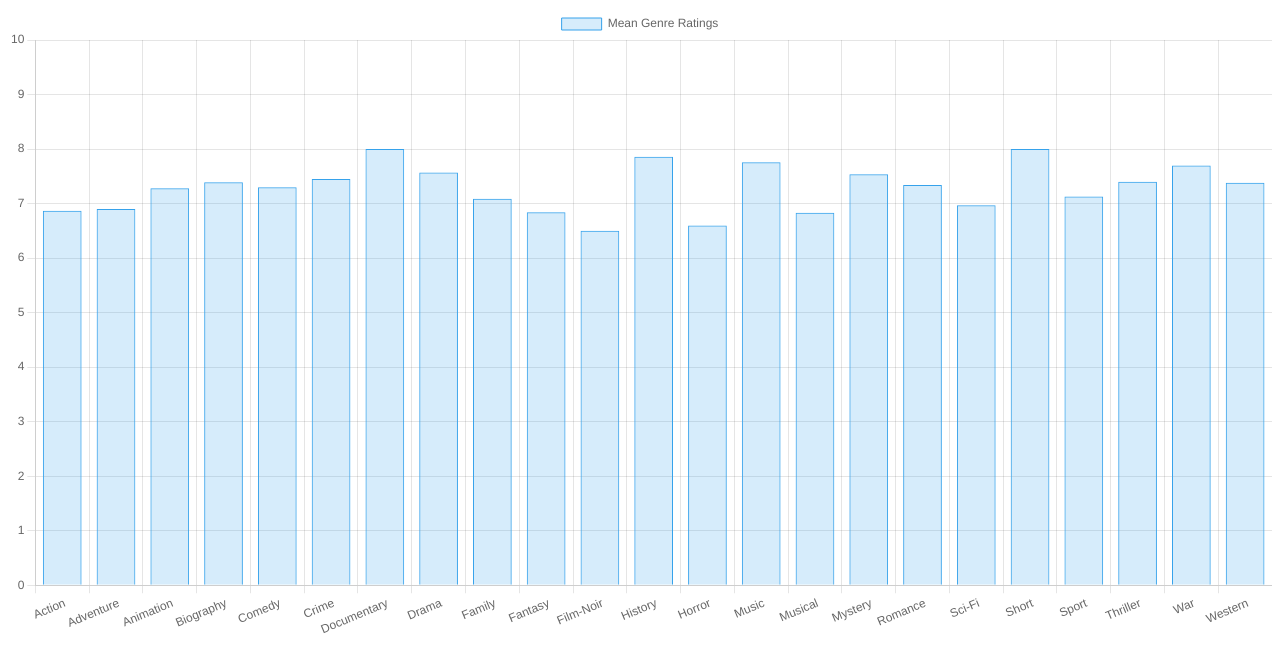
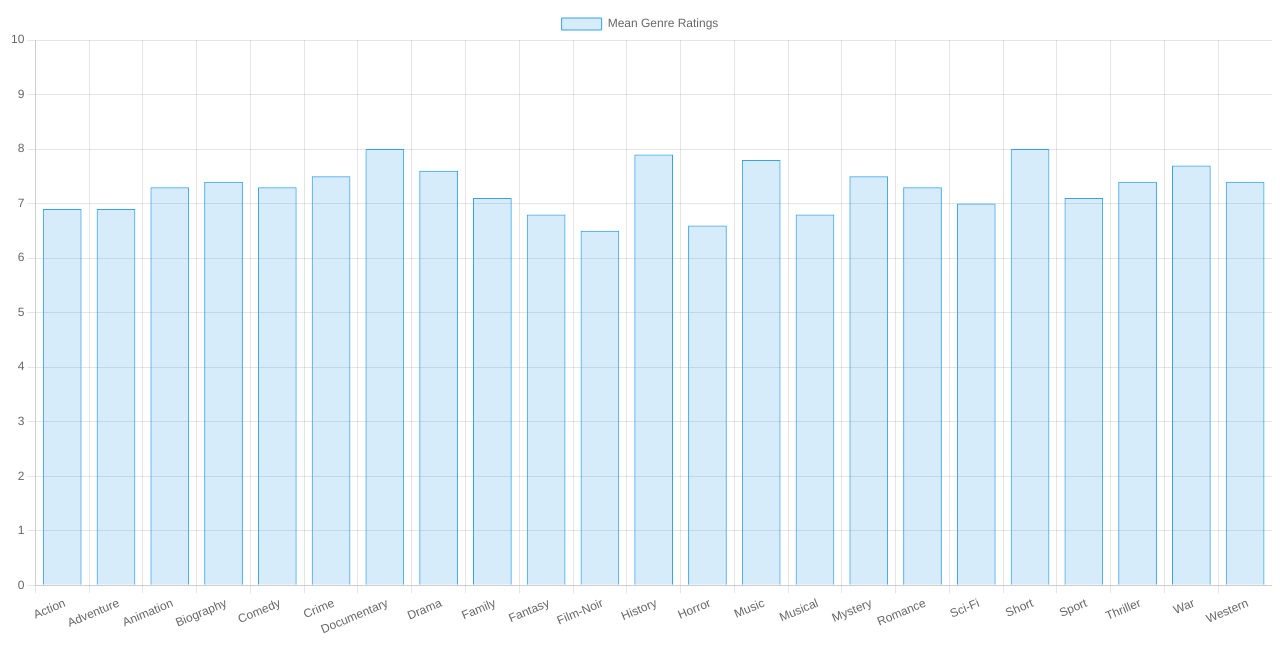
Before and after one commit to brendanmcc02/film-data-vis, a plain HTML site: page index.html in a window 1280 px wide. Drawn offline with nearby package versions, Linux system fonts and the light colour scheme.

Commit message:
Update index.html

```diff
--- a/index.html
+++ b/index.html
@@ -107,6 +107,13 @@
         }
       }
 
+      // changing release date to year released (yyyy-mm-dd => yyyy)
+      for (let i = 0; i < data.length; i++) {
+        let column = data[i];
+        column[2] = column[2].substring(0,4);
+        data[i] = column
+      }
+
       return data;
     }
 
@@ -134,7 +141,7 @@
       return ratings;
     }
 
-    // returns array of genres [sorted alphabetically]
+    // returns array of genres (sorted alphabetically)
     async function getGenres() {
       const data = await getData();
       let genres = [];
@@ -152,7 +159,7 @@
       return genres;
     }
 
-    // returns array of quantity of films per genre
+    // returns array of quantity of films per genre (sorted alphabetically)
     async function getQuantityGenres() {
       const data = await getData();
       const genres = await getGenres();
@@ -173,7 +180,7 @@
       return quantityGenres;
     }
 
-    // returns array of mean genre ratings [sorted alphabetically]
+    // returns array of mean genre ratings (sorted alphabetically)
     async function getMeanGenreRatings() {
       const data = await getData();
       const genres = await getGenres();
@@ -198,7 +205,7 @@
       })
 
       for (let i = 0; i < meanGenreRatings.length; i++) {
-        meanGenreRatings[i] = Math.round((sumGenres[i] / quantityGenres[i]) * 100) / 100 ;
+        meanGenreRatings[i] = Math.round((sumGenres[i] / quantityGenres[i]) * 10) / 10 ;
       }
 
       return meanGenreRatings;
```
